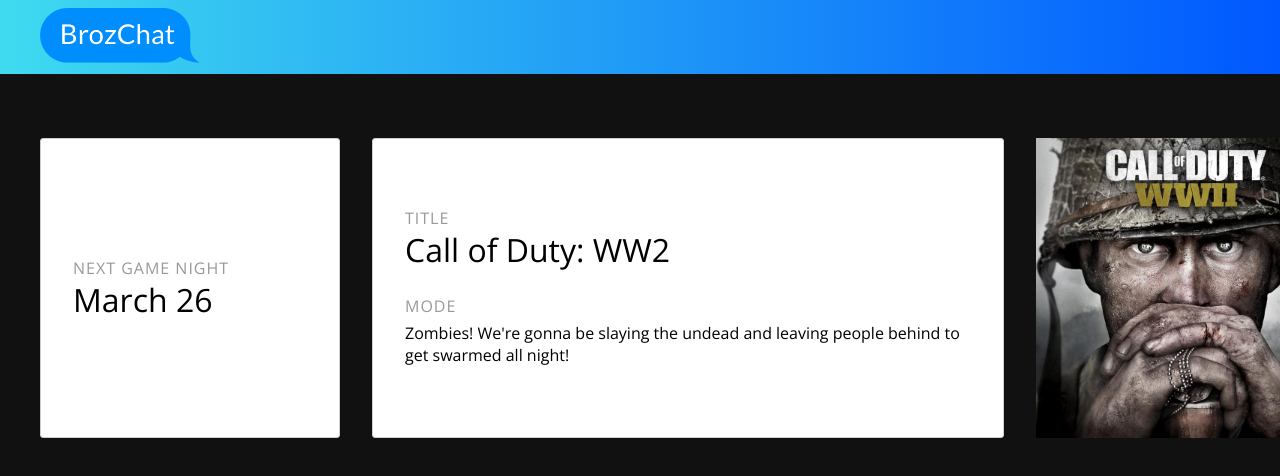
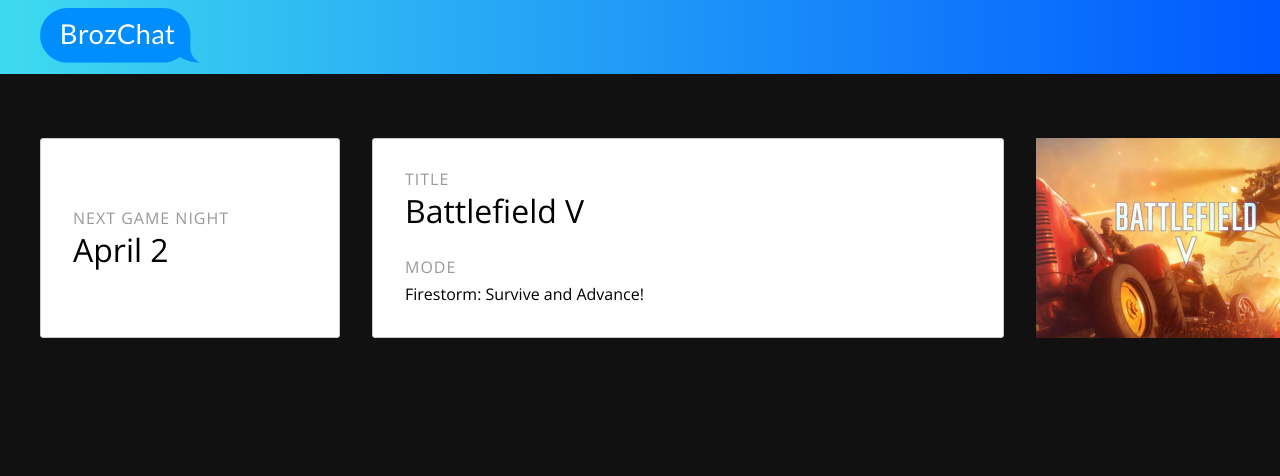
Before and after one commit to joshmobley/broz-chat, a Gatsby site: page / in a window 1280 px wide. Shown: the top 476 px of the page. Built offline with nearby package versions, Linux system fonts and the light colour scheme; Gatsby itself is replaced by a stand-in of ours.

Commit message:
april 2 update

```diff
--- a/public/chunk-map.json
+++ b/public/chunk-map.json
@@ -1 +1 @@
-{"app":["/app-f3003433500abeda33c3.js"],"component---src-pages-404-js":["/component---src-pages-404-js-86c5432ea7b0cbda0b7f.js"],"component---src-pages-index-js":["/component---src-pages-index-js-c43e588997c7654b1f14.js"],"pages-manifest":["/pages-manifest-addaf9cb434a12209895.js"]}
+{"app":["/app-025659c4911b142bb7cf.js"],"component---src-pages-404-js":["/component---src-pages-404-js-c00ebcfabd205ede6081.js"],"component---src-pages-index-js":["/component---src-pages-index-js-a3f0398ef38245da47f4.js"],"pages-manifest":["/pages-manifest-addaf9cb434a12209895.js"]}
--- a/src/components/layout.js
+++ b/src/components/layout.js
@@ -35,21 +35,21 @@
             <div class="tile">
             <div>
               <h2>Next Game Night</h2>
-              <h3>March 26</h3>
+              <h3>April 2</h3>
 
             </div>
             </div>
             <div class="tile">
             <div><h2>Title</h2>
-              <h3>Call of Duty: WW2</h3>
+              <h3>Battlefield V</h3>
               <h2>Mode</h2>
-              <p>Zombies! We're gonna be slaying the undead and leaving people behind to get swarmed all night!</p>
+              <p>Firestorm: Survive and Advance!</p>
 
 
             </div>
               </div>
 
-            <img src={withPrefix('/call-of-duty-ww2.png')} />
+            <img src={withPrefix('/bfv-firestorm.jpg')} />
 
           </div>
           </section>
```
Also changed, not shown: public/404.html (+1 -1 lines), public/404/index.html (+1 -1 lines), public/index.html (+1 -1 lines), public/webpack.stats.json (+1 -1 lines), public/bfv-firestorm.jpg (added), static/bfv-firestorm.jpg (added), 6 other files.
